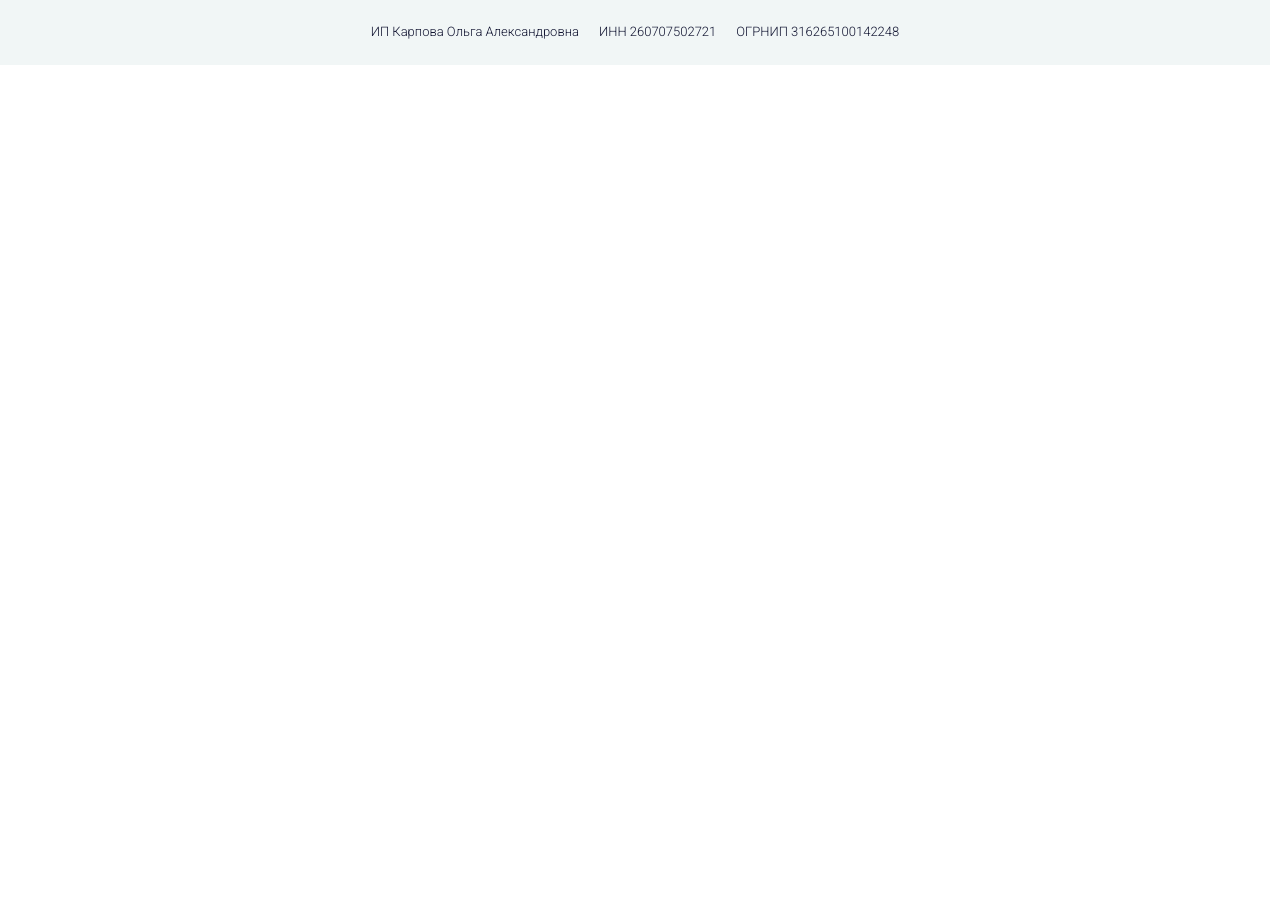
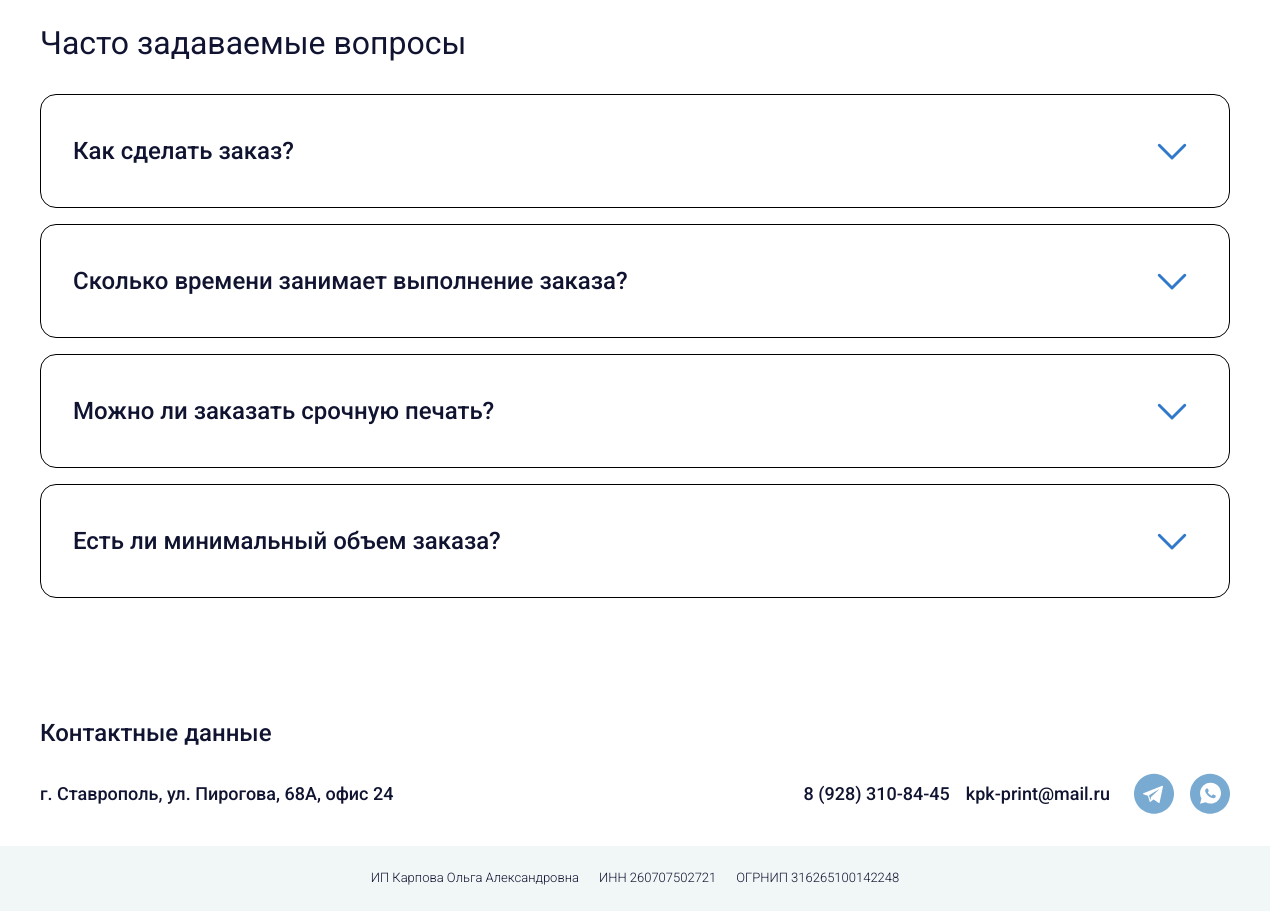
Before and after one commit to Emilm76/kpk-print, a Next.js app: page / in a window 1280 px wide. Shown: the part 3280-4191 px from the top of the page. Before the commit the page ends 3345 px from the top, so only its background shows below. Built offline with nearby package versions, Linux system fonts and the light colour scheme.

Commit message:
Верстка страницы готова

```diff
--- a/src/app/page.tsx
+++ b/src/app/page.tsx
@@ -4,6 +4,7 @@ import { Footer } from '@/components/footer/footer';
 import { FosSection } from '@/components/fos';
 import { Header } from '@/components/header/header';
 import { MainSection } from '@/components/main';
+import { QuestionsSection } from '@/components/questions';
 import { ServicesSection } from '@/components/services';
 import { WhySection } from '@/components/why';
 import styles from './page.module.scss';
@@ -20,6 +21,7 @@ export default function Home() {
         <WhySection />
         <FosSection />
         <FeedbacksSection />
+        <QuestionsSection />
       </main>
 
       <Footer />
--- a/src/components/embla/embla-pagination.tsx
+++ b/src/components/embla/embla-pagination.tsx
@@ -1,12 +1,12 @@
 import clsx from 'clsx';
-import { UseEmblaCarouselType } from 'embla-carousel-react';
+import { EmblaCarouselType } from 'embla-carousel';
 import { DotButton, useDotButton } from './embla-dot-button';
 
 export function EmblaPagination({
   emblaApi,
   className,
 }: {
-  emblaApi: UseEmblaCarouselType;
+  emblaApi: EmblaCarouselType | undefined;
   className?: string;
 }) {
   const { selectedIndex, scrollSnaps, onDotButtonClick } =
@@ -18,8 +18,9 @@ export function EmblaPagination({
         <DotButton
           key={index}
           onClick={() => onDotButtonClick(index)}
-          className={'embla__dot'.concat(
-            index === selectedIndex ? ' embla__dot--selected' : ''
+          className={clsx(
+            'embla__dot',
+            index === selectedIndex && ' embla__dot--selected'
           )}
         />
       ))}
--- a/src/components/feedbacks.module.scss
+++ b/src/components/feedbacks.module.scss
@@ -1,4 +1,6 @@
 .slide {
+  display: block;
+
   @media (min-width: 1024px) {
     flex: 0 0 calc(33.33% - 13.333px);
     padding: 32px;
--- a/src/components/footer/footer.module.scss
+++ b/src/components/footer/footer.module.scss
@@ -1,8 +1,53 @@
 .footer {
+}
+
+.title {
+  //margin-bottom: 16px;
+}
+
+.content {
+  display: flex;
+  flex-direction: column-reverse;
+  gap: 16px;
+  @media (min-width: 1024px) {
+    flex-direction: row;
+    justify-content: space-between;
+    align-items: center;
+  }
+}
+
+.text {
+  display: flex;
+  flex-direction: column;
+  gap: 4px;
+  @media (min-width: 768px) {
+    flex-direction: row;
+    gap: 16px;
+  }
+}
+.social {
+  display: flex;
+  gap: 16px;
+}
+
+.right {
+  display: flex;
+  gap: 16px;
+  align-items: center;
+  justify-content: space-between;
+  @media (min-width: 1024px) {
+    gap: 24px;
+  }
+}
+
+.whatsapp,
+.telegram {
+  color: var(--color-blue);
 }
 
 .bottom {
   background-color: var(--color-light);
+  margin-top: 32px;
 }
 
 .bottomContainer {
--- a/src/components/footer/footer.tsx
+++ b/src/components/footer/footer.tsx
@@ -3,8 +3,36 @@ import styles from './footer.module.scss';
 
 export function Footer() {
   return (
-    <footer className={clsx(styles.footer, 'section-pt')}>
-      <div className="container"></div>
+    <footer id="contacts" className="section-pt">
+      <div className="container">
+        <h2 className={clsx(styles.title, 'h3 h-pb-sm')}>Контактные данные</h2>
+
+        <div className={styles.content}>
+          <h3 className="subtitle">
+            г. Ставрополь, ул. Пирогова, 68А, офис 24
+          </h3>
+          <div className={styles.right}>
+            <div className={styles.text}>
+              <a href="tel:89283108445" className="subtitle">
+                8 (928) 310-84-45
+              </a>
+              <a href="mailto:kpk-print@mail.ru" className="subtitle">
+                kpk-print@mail.ru
+              </a>
+            </div>
+            <div className={styles.social}>
+              <a href="https://t.me/kpk_print" target="_blank">
+                <TelegramIcon />
+              </a>
+              <a href="https://wa.me/79283108445" target="_blank">
+                <WhatsappIcon />
+              </a>
+            </div>
+          </div>
+        </div>
+
+        <div id="map"></div>
+      </div>
 
       <div className={clsx(styles.bottom, 'info')}>
         <div className={clsx(styles.bottomContainer, 'container')}>
@@ -16,3 +44,47 @@ export function Footer() {
     </footer>
   );
 }
+
+function WhatsappIcon() {
+  return (
+    <svg
+      className={styles.whatsapp}
+      width="40"
+      height="41"
+      viewBox="0 0 40 41"
+      fill="none"
+      xmlns="http://www.w3.org/2000/svg"
+    >
+      <path
+        d="M20 40.771C31.0457 40.771 40 31.8167 40 20.771C40 9.7253 31.0457 0.770996 20 0.770996C8.9543 0.770996 0 9.7253 0 20.771C0 31.8167 8.9543 40.771 20 40.771Z"
+        fill="currentColor"
+      />
+      <path
+        d="M27.927 12.834C26.9574 11.8622 25.8055 11.0915 24.5373 10.5658C23.2692 10.0402 21.9098 9.77011 20.537 9.771C14.757 9.771 10.073 14.438 10.073 20.198C10.073 22.021 10.585 23.844 11.463 25.375L10 30.771L15.561 29.313C17.098 30.115 18.781 30.553 20.537 30.553C26.317 30.553 31 25.886 31 20.125C30.927 17.427 29.902 14.802 27.927 12.834ZM25.585 23.917C25.365 24.5 24.341 25.083 23.829 25.157C23.2928 25.2394 22.7456 25.2146 22.219 25.084C21.854 24.938 21.341 24.792 20.756 24.5C18.122 23.406 16.439 20.781 16.293 20.563C16.146 20.417 15.195 19.177 15.195 17.865C15.195 16.553 15.854 15.969 16.073 15.677C16.293 15.386 16.585 15.386 16.805 15.386H17.317C17.463 15.386 17.683 15.313 17.902 15.823C18.122 16.333 18.634 17.646 18.707 17.719C18.7432 17.7861 18.7622 17.8612 18.7622 17.9375C18.7622 18.0138 18.7432 18.0889 18.707 18.156C18.634 18.302 18.561 18.448 18.415 18.594C18.268 18.74 18.122 18.958 18.049 19.031C17.902 19.177 17.756 19.323 17.902 19.541C18.049 19.834 18.561 20.636 19.366 21.365C20.39 22.24 21.196 22.531 21.488 22.677C21.781 22.823 21.927 22.75 22.073 22.604C22.219 22.459 22.732 21.875 22.878 21.584C23.024 21.293 23.244 21.364 23.463 21.438C23.683 21.511 25 22.167 25.219 22.313C25.512 22.458 25.659 22.531 25.732 22.604C25.805 22.824 25.805 23.334 25.585 23.917Z"
+        fill="white"
+      />
+    </svg>
+  );
+}
+
+function TelegramIcon() {
+  return (
+    <svg
+      className={styles.telegram}
+      width="40"
+      height="41"
+      viewBox="0 0 40 41"
+      fill="none"
+      xmlns="http://www.w3.org/2000/svg"
+    >
+      <path
+        d="M20 40.771C31.0457 40.771 40 31.8167 40 20.771C40 9.7253 31.0457 0.770996 20 0.770996C8.9543 0.770996 0 9.7253 0 20.771C0 31.8167 8.9543 40.771 20 40.771Z"
+        fill="currentColor"
+      />
+      <path
+        d="M9.35002 21.1452L13.949 22.8602L15.741 28.6272C15.819 29.0172 16.287 29.0942 16.599 28.8602L19.17 26.7562C19.404 26.5232 19.794 26.5232 20.105 26.7562L24.704 30.1072C25.015 30.3412 25.483 30.1852 25.561 29.7962L28.99 13.4302C29.068 13.0402 28.678 12.6502 28.289 12.8062L9.35002 20.1322C8.88202 20.2882 8.88202 20.9892 9.35002 21.1452ZM15.508 22.0022L24.548 16.4692C24.704 16.3912 24.86 16.6252 24.704 16.7032L17.3 23.6392C17.066 23.8732 16.832 24.1852 16.832 24.5742L16.599 26.4442C16.599 26.6782 16.209 26.7562 16.131 26.4442L15.196 23.0162C14.962 22.6262 15.118 22.1582 15.508 22.0022Z"
+        fill="white"
+      />
+    </svg>
+  );
+}
--- /dev/null
+++ b/src/components/questions.module.scss
@@ -0,0 +1,56 @@
+.block {
+  padding: 20px;
+  border: 1px solid #000;
+  border-radius: 16px;
+  cursor: pointer;
+  user-select: none;
+
+  @media (min-width: 1024px) {
+    padding: 32px;
+  }
+
+  + .block {
+    margin-top: 16px;
+  }
+
+  &.open {
+    .content {
+      display: block;
+    }
+    .arrow {
+      transform: rotate(180deg);
+    }
+  }
+}
+
+.blockWrapper {
+  position: relative;
+}
+
+.title {
+  display: flex;
+  justify-content: space-between;
+  align-items: center;
+  gap: 32px;
+
+  svg {
+    flex: 0 0 32px;
+    width: 32px;
+    height: 32px;
+    @media (min-width: 1024px) {
+      flex: 0 0 48px;
+      width: 48px;
+      height: 48px;
+    }
+  }
+}
+
+.content {
+  display: none;
+  margin-top: 10px;
+  max-width: 1200px;
+
+  @media (min-width: 1024px) {
+    margin-top: 16px;
+  }
+}
--- /dev/null
+++ b/src/components/questions.tsx
@@ -0,0 +1,75 @@
+'use client';
+import clsx from 'clsx';
+import { ReactNode, useState } from 'react';
+import styles from './questions.module.scss';
+
+export function QuestionsSection() {
+  return (
+    <section id="questions" className="section-pt">
+      <div className="container">
+        <h2 className="h2 h-pb ">Часто задаваемые вопросы</h2>
+
+        <Spoiler title="Как сделать заказ?">
+          Чтобы сделать заказ, просто напишите или позвоните нам. <br />
+          Или заполните форму и отправьте её. Мы свяжемся с вами для обсуждения
+          заказа.
+        </Spoiler>
+        <Spoiler title="Сколько времени занимает выполнение заказа?">
+          Для цифровой печати возможны самые сжатые сроки, они достигаются
+          оперативными действиями наших сотрудников. Стандартное время
+          изготовления заказов в типографии – 1-2 дня, но в случае необходимости
+          мы можем изготовить срочную продукцию за считанные минуты, прямо в
+          присутствии заказчика. Это зависит от конкретного заказа,
+          загруженности типографии и момента размещения заказа.
+        </Spoiler>
+        <Spoiler title="Можно ли заказать срочную печать?">
+          Да, можно. Мы выполним ваш заказ как можно скорее
+        </Spoiler>
+        <Spoiler title="Есть ли минимальный объем заказа?">
+          Нет. Минимальный объем заказа печатной продукции, с которого мы
+          начинаем расчет - 1 экземпляр
+        </Spoiler>
+      </div>
+    </section>
+  );
+}
+
+function Spoiler({ title, children }: { title: string; children: ReactNode }) {
+  const [isOpen, setIsOpen] = useState(false);
+
+  return (
+    <div
+      className={clsx(styles.block, isOpen && styles.open)}
+      onClick={() => setIsOpen((ls) => !ls)}
+    >
+      <div className={styles.blockWrapper}>
+        <div className={styles.title}>
+          <h3 className="h3">{title}</h3>
+          <ArrowDown className={styles.arrow} />
+        </div>
+        <div className={styles.content}>{children}</div>
+      </div>
+    </div>
+  );
+}
+
+function ArrowDown({ className }: { className?: string }) {
+  return (
+    <svg
+      className={className}
+      width="48"
+      height="49"
+      viewBox="0 0 48 49"
+      fill="none"
+      xmlns="http://www.w3.org/2000/svg"
+    >
+      <path
+        d="M10 18.6624L23 31.6624L36 18.6624"
+        stroke="#3079ca"
+        strokeWidth="3"
+        strokeLinecap="round"
+        strokeLinejoin="round"
+      />
+    </svg>
+  );
+}
--- a/src/components/services.tsx
+++ b/src/components/services.tsx
@@ -6,7 +6,7 @@ import styles from './services.module.scss';
 
 export function ServicesSection() {
   return (
-    <section className={clsx(styles.section, 'section-pt')}>
+    <section id="services" className={clsx(styles.section, 'section-pt')}>
       <div className={clsx(styles.container, 'container')}>
         <h2 className="h2 h-pb">Наши услуги</h2>
 
```
Also changed, not shown: src/components/feedbacks.tsx (+10 -20 lines), src/components/header/header.tsx (+5 -5 lines).
